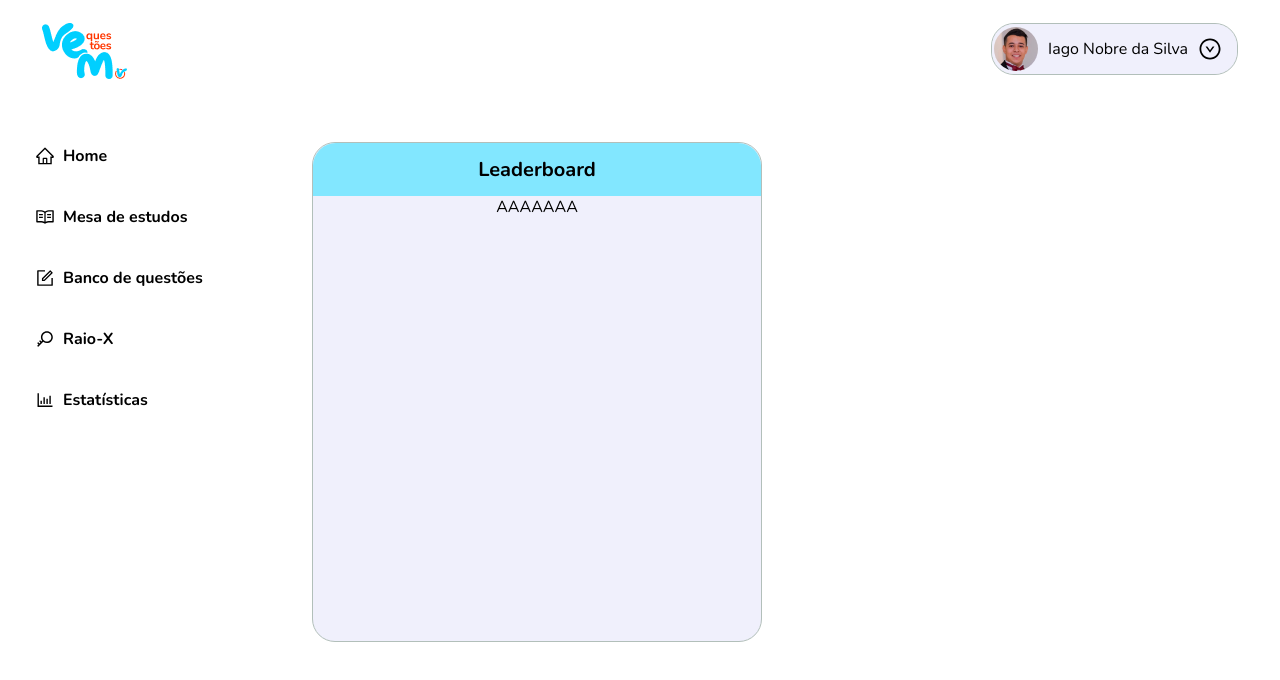
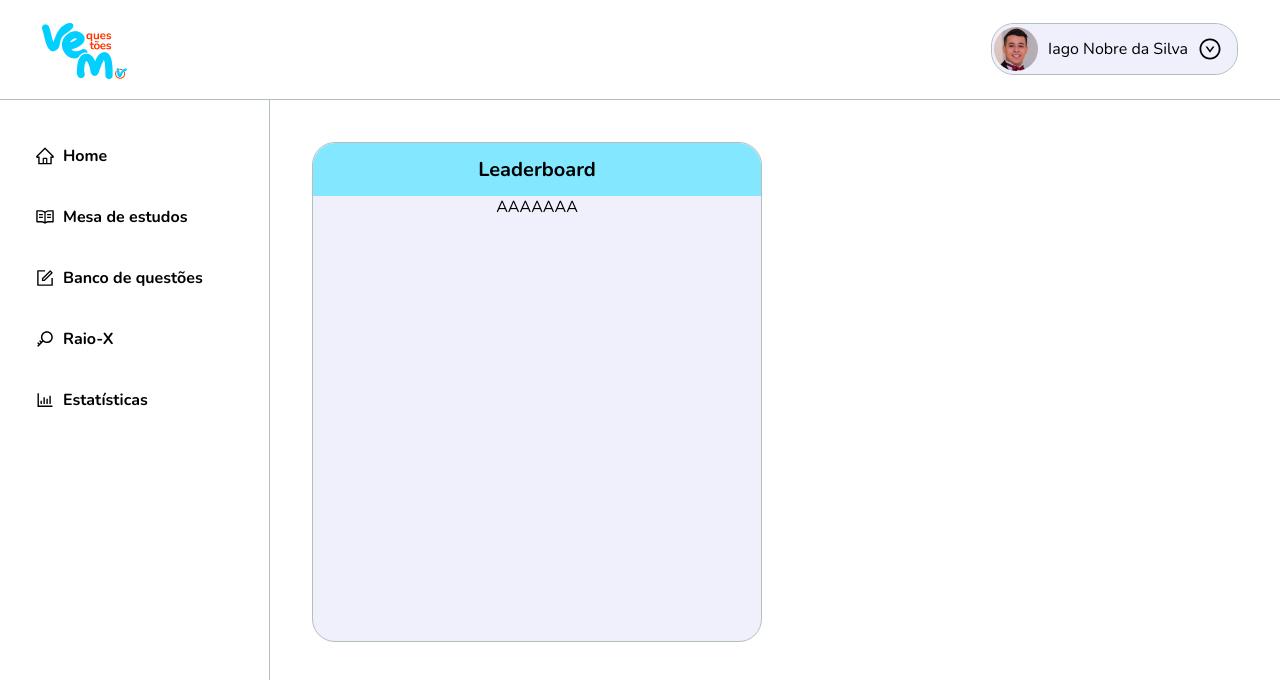
Before and after one commit to vadolasi/vem-questoes, a Next.js app: page /Home in a window 1280 px wide. Shown: the top 680 px of the page. Built offline with nearby package versions, Linux system fonts and the light colour scheme.

Commit message:
add border

```diff
--- a/src/components/Header/styles.ts
+++ b/src/components/Header/styles.ts
@@ -10,6 +10,8 @@ export const Container = styled('header', {
     justifyContent: 'space-between',
 
     gridArea: 'header',
+
+    borderBottom: '1px solid $border',
 
     ".show": {
         display: "flex"
--- a/src/components/Menu/styles.ts
+++ b/src/components/Menu/styles.ts
@@ -10,6 +10,8 @@ export const Container = styled('ul', {
     flexDirection: "column",
 
     gap: '13px',
+
+    borderRight: '1px solid $border',
 
     'li button': {
         width: '100%',
```
